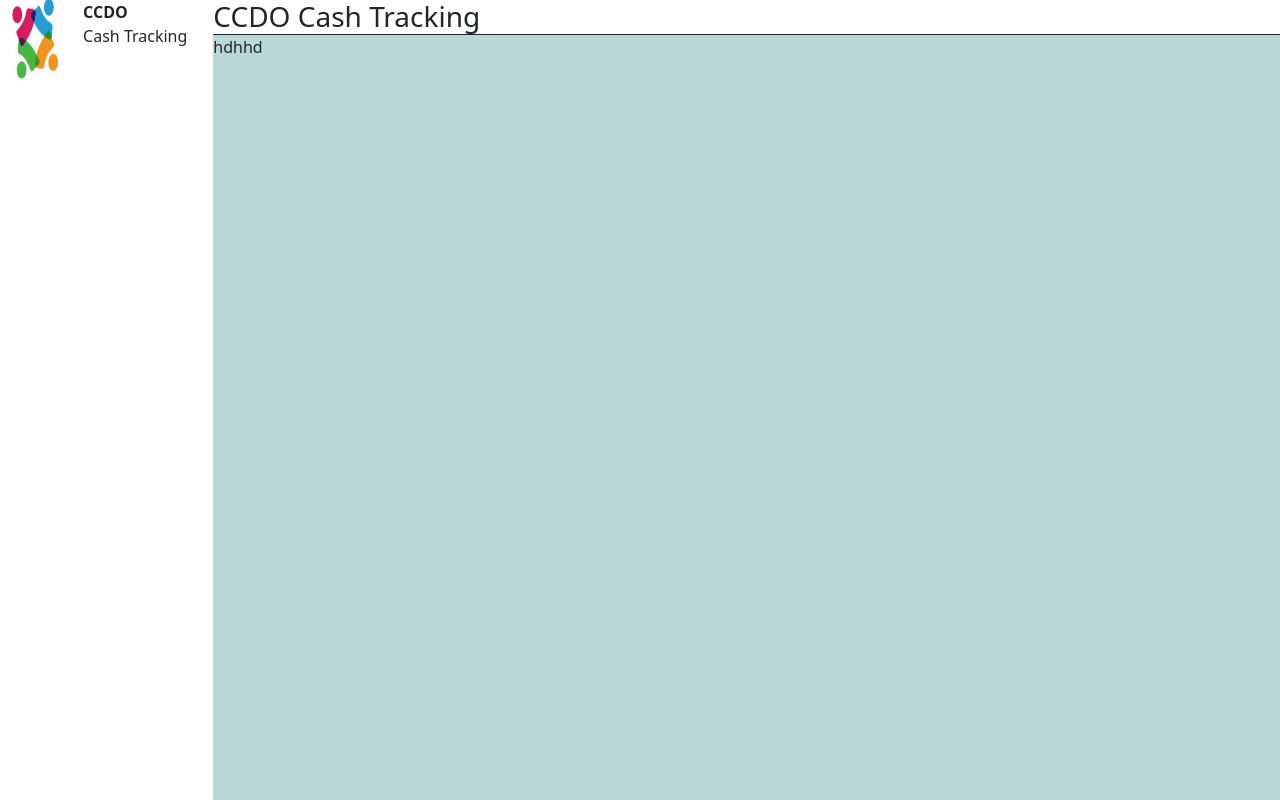
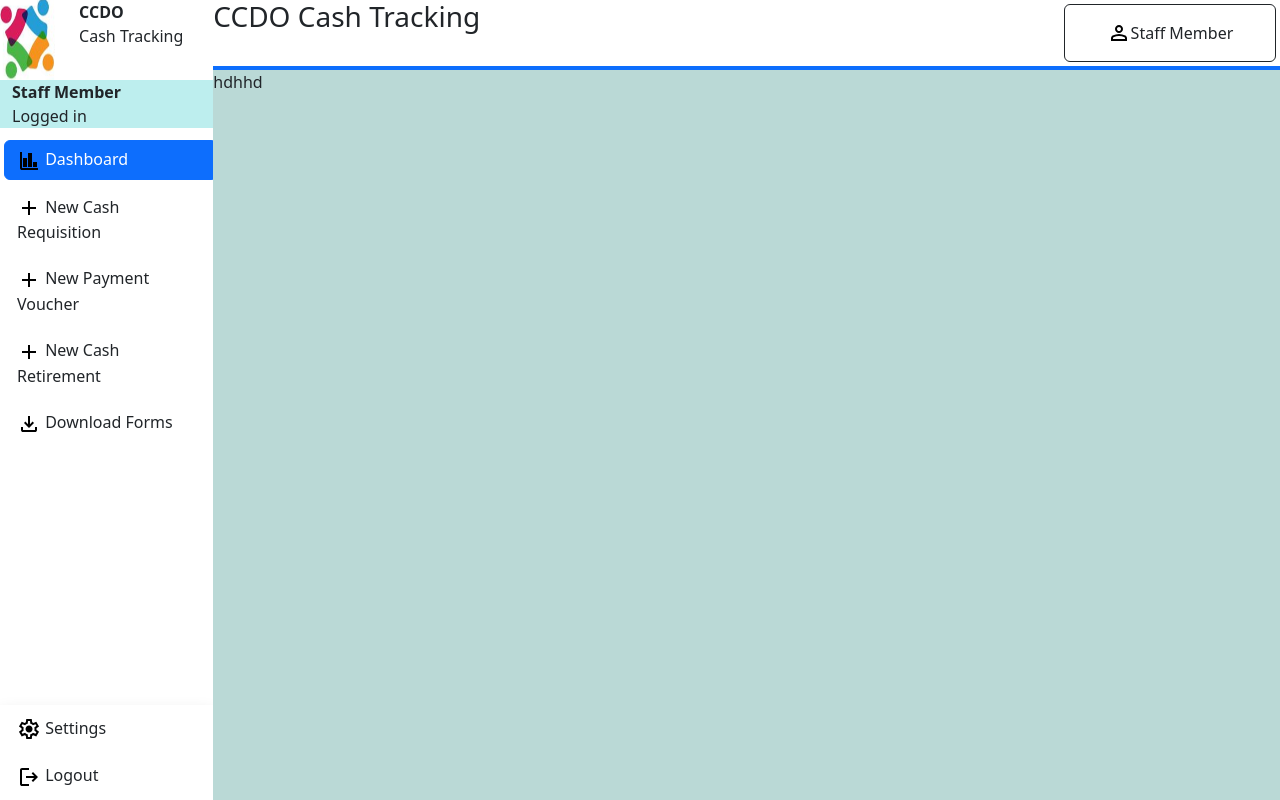
Before and after one commit to FrezerMakina/CashTrackingSystem, a Django app: page /dashboard/ in a window 1280 px wide. Run offline with Django 5.2, Linux system fonts and the light colour scheme; the visitor is signed in with stand-in values (Sample User, id 1); some libraries are stand-ins or nearby versions.

Commit message:
dashboard started taking shape

```diff
--- a/templates/CashTracker/dashboard.html
+++ b/templates/CashTracker/dashboard.html
@@ -13,7 +13,7 @@
 <body class="container-fluid h-100 w-100 m-0 p-0">
 
     <div class="row h-100 w-100 m-0 p-0">
-        <div class="col-2 h-100 m-0 overflow-hidden">
+        <div class="container-fluid col-2 d-flex flex-column h-100 m-0 p-0 overflow-hidden">
             <div class="row ch">
                 <div class="col-4 m-0">
                     <img src="{% static 'CashTracker/icons/logo-small.PNG' %}" class="my-0 w-100 h-100" alt="CCDO logo">
@@ -24,12 +24,60 @@
                 </div>
             </div>
 
+            <div class="container-fluid w-100  mb-2" style="background-color: rgb(189, 238, 238);">
+                <p class="m-0  fw-bold">Staff Member</p>
+                <p class="m-0 p-0 text-dark">Logged in</p>
+            </div>
+
+            <div class="w-100">
+                <button class="icon btn btn-primary w-100 text-start m-1">
+                    <img src="{% static 'CashTracker/icons/dashboard.svg' %}" alt="dashboard">
+                    <p class="d-inline"> Dashboard </p>
+                </button>
+
+                <button class="icon btn btn-outline-primary btn-link text-decoration-none text-dark w-100 text-start m-1">
+                    <img src="{% static 'CashTracker/icons/add.svg' %}" alt="dashboard">
+                    <p class="d-inline"> New Cash Requisition </p>
+                </button>
+
+                <button class="icon btn btn-outline-primary btn-link text-decoration-none text-dark w-100 text-start m-1">
+                    <img src="{% static 'CashTracker/icons/add.svg' %}" alt="dashboard">
+                    <p class="d-inline"> New Payment Voucher </p>
+                </button>
+
+                <button class="icon btn btn-outline-primary btn-link text-decoration-none text-dark w-100 text-start m-1">
+                    <img src="{% static 'CashTracker/icons/add.svg' %}" alt="dashboard">
+                    <p class="d-inline"> New Cash Retirement </p>
+                </button>
+
+                <button class="icon btn btn-outline-primary btn-link text-decoration-none text-dark w-100 text-start m-1">
+                    <img src="{% static 'CashTracker/icons/download.svg' %}" alt="dashboard">
+                    <p class="d-inline"> Download Forms </p>
+                </button>
+            </div>
+
+            <div class="mt-auto shadow">
+                <button class="icon btn btn-outline-primary btn-link text-decoration-none text-dark w-100 text-start m-1">
+                    <img src="{% static 'CashTracker/icons/settings.svg' %}" alt="dashboard">
+                    <p class="d-inline"> Settings </p>
+                </button>
+
+                <button class="icon btn btn-outline-primary btn-link text-decoration-none text-dark w-100 text-start m-1">
+                    <img src="{% static 'CashTracker/icons/logout.svg' %}" alt="dashboard">
+                    <p class="d-inline"> Logout </p>
+                </button>
+            </div>
+
 
         </div>
 
         <div class="container-fluid col-10 h-100 m-0 p-0" style="background-color: rgba(126, 184, 179, 0.534);">
-            <div class="container-fluid border-bottom border-dark bg-white w-100 mx-0 p-0">
-                <h3 class="m-0 p-0 w-100">CCDO Cash Tracking</h3>
+            <div class="d-flex justify-content-between container-fluid border-bottom border-4 border-primary bg-white w-100 mx-0 p-0">
+                <h3 class="w-100">CCDO Cash Tracking</h3>
+                <div class="border border-dark w-25 d-flex justify-content-center rounded m-1">
+                    <img src="{% static 'CashTracker/icons/person.svg' %}" alt="person">
+                    <p class="d-inline pt-3">Staff Member</p>
+                </div>
             </div>
             <p class="m-0 p-0 w-100">hdhhd</p>
 
```
